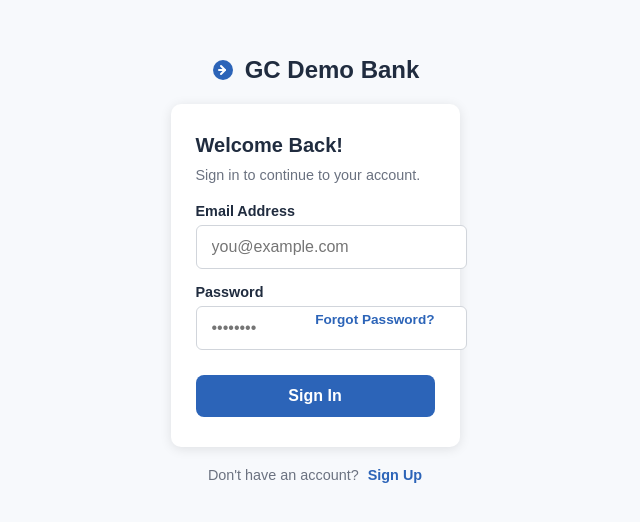
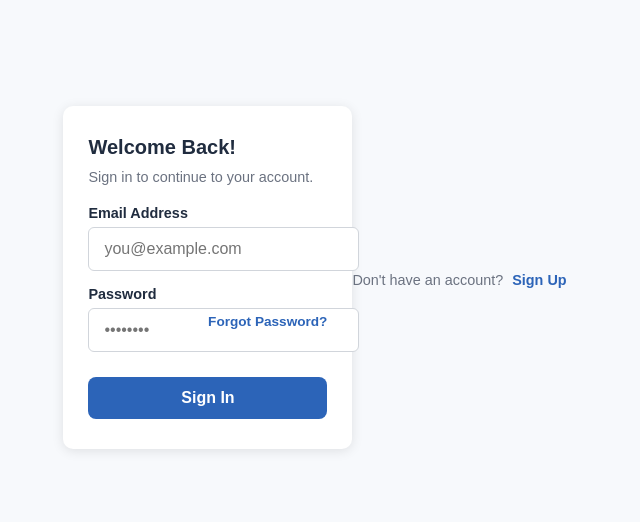
Before and after one commit to Gcbank-Online/gcbankonline, a plain HTML site: page index.html in a window 1280 px wide. Shown: the part 123-645 px from the top of the page, without its empty margins (325-965 px from the left). Drawn offline with Linux system fonts and the light colour scheme.

Commit message:
Remove logo and add stylesheet link in index.html
Removed logo section from the main container and added a link to the stylesheet.

```diff
--- a/index.html
+++ b/index.html
@@ -157,15 +157,8 @@
   </style>
 </head>
 <body>
-  <div class="container" role="main">
-    <div class="logo" aria-label="GC Demo Bank logo">
-      <svg aria-hidden="true" focusable="false" viewBox="0 0 24 24" >
-        <circle cx="12" cy="12" r="10" fill="#2c64b8"/>
-        <path d="M10 8l4 4-4 4" fill="none" stroke="#fff" stroke-width="2" stroke-linecap="round" stroke-linejoin="round"/>
-        <path d="M14 12H8" fill="none" stroke="#fff" stroke-width="2" stroke-linecap="round" stroke-linejoin="round"/>
-      </svg>
-      <span>GC Demo Bank</span>
-    </div>
+<link rel="stylesheet" href="styles.css">
+
 
     <form action="#" method="post" aria-labelledby="signin-title">
       <h2 id="signin-title">Welcome Back!</h2>
```
